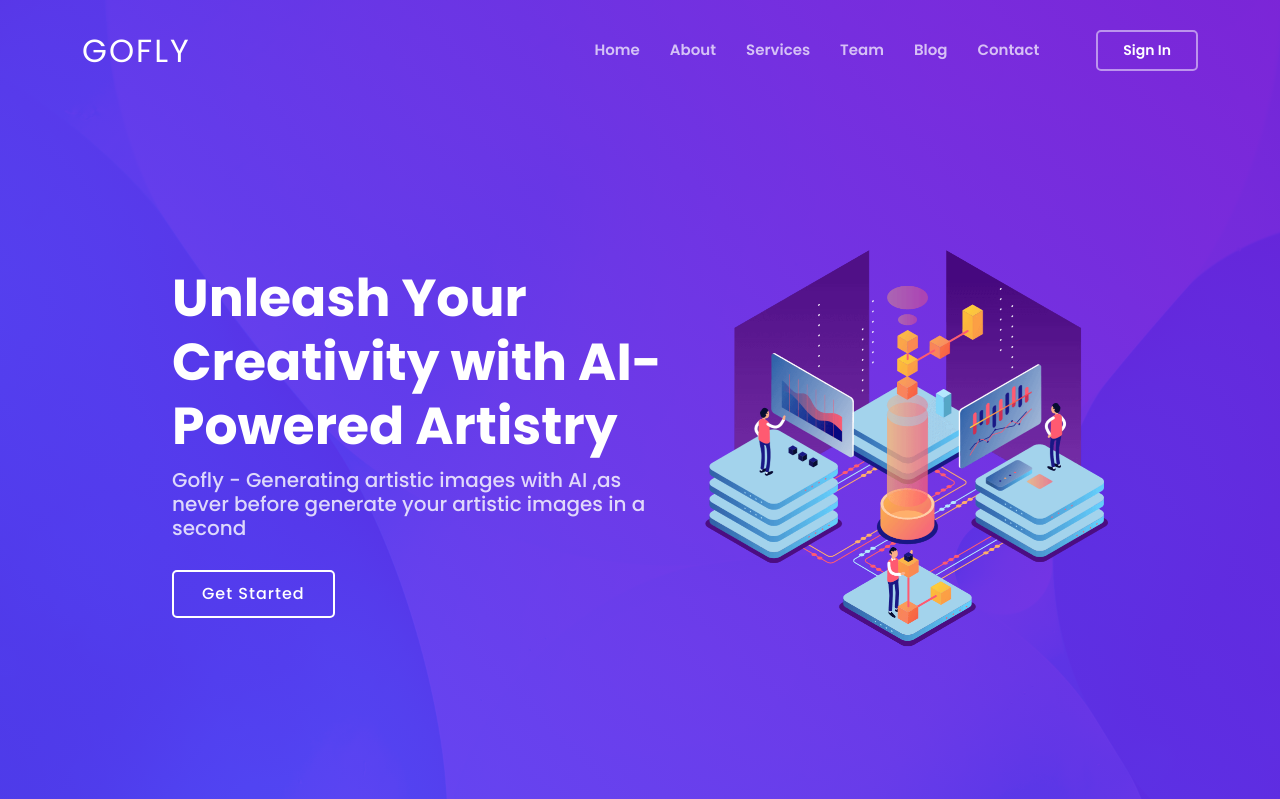
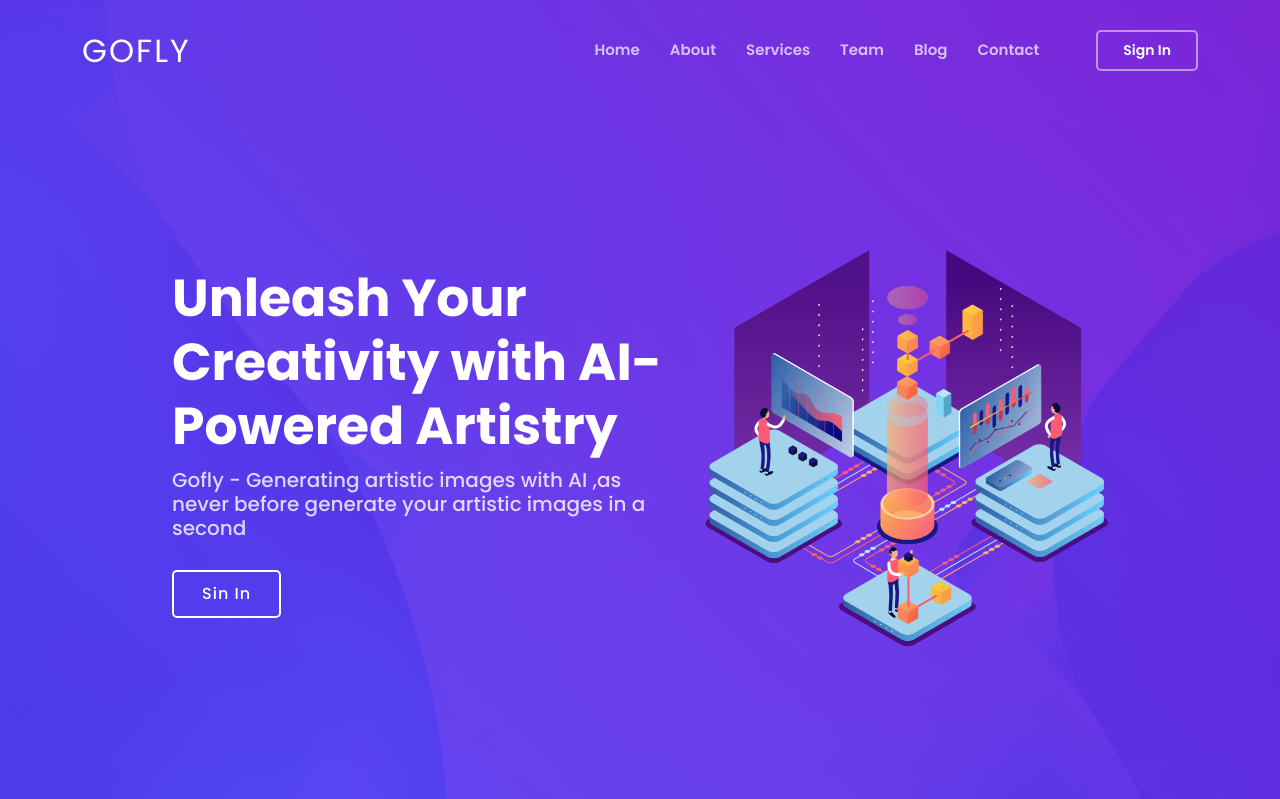
Before and after one commit to Zfastroot/AiImageGenerator, a Django app: page / in a window 1280 px wide. Shown: the top 799 px of the page. Run offline with Django 5.2, Linux system fonts and the light colour scheme; some libraries are stand-ins or nearby versions.

Commit message:
add sign in in index

```diff
--- a/landingpage/templates/landingpage/index.html
+++ b/landingpage/templates/landingpage/index.html
@@ -11,7 +11,10 @@
         <div class="col-xl-5 col-lg-6 pt-3 pt-lg-0 order-2 order-lg-1 d-flex flex-column justify-content-center">
           <h1>Unleash Your Creativity with AI-Powered Artistry</h1>
           <h2>Gofly - Generating artistic images with AI ,as never before generate your artistic images in a second </h2>
-          <div><a href="#about" class="btn-get-started scrollto">Get Started</a></div>
+          {% if not user.is_authenticated%}
+            <div><a href="{% url 'signin' %}" class="btn-get-started scrollto">Sin In</a></div>
+          {%endif%}
+
         </div>
         <div class="col-xl-4 col-lg-6 order-1 order-lg-2 hero-img" data-aos="zoom-in" data-aos-delay="150">
           <img src="{% static 'assets/img/hero-img.png' %}" class="img-fluid animated" alt="">
```
